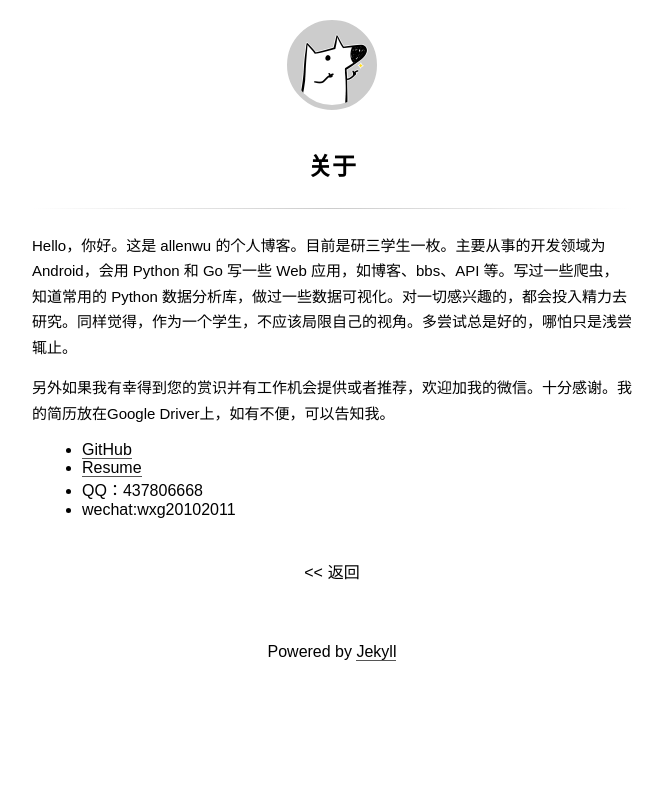
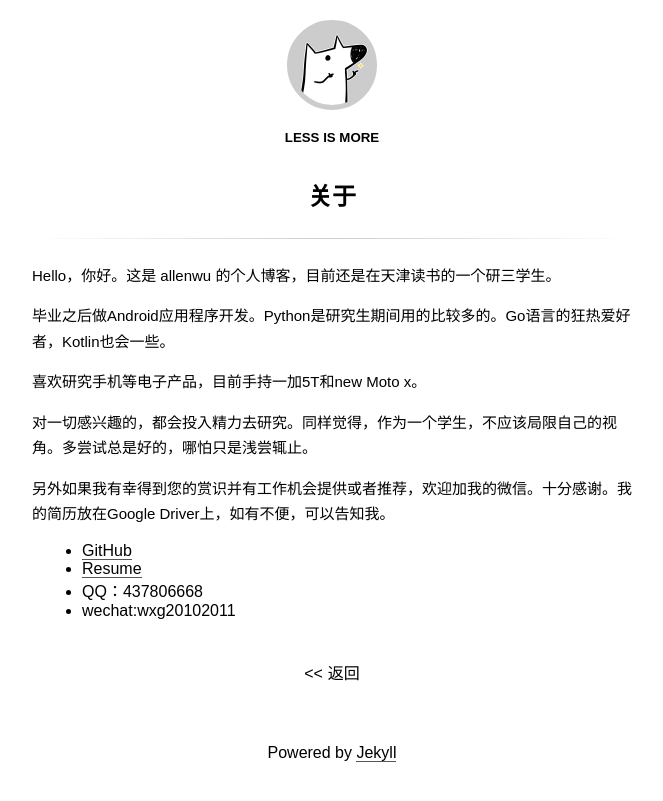
Before and after one commit to wuchangfeng/wuchangfeng.github.io, a Jekyll site: the page built from about.md, in a window 1280 px wide. Shown: the top 801 px of the page, without its empty margins (308-971 px from the left). Built offline with Jekyll 4.4.1, drawn with Linux system fonts in a browser that asks for light colours; some web fonts are replaced; comment, search, counter and statistics services are not loaded.

```diff
--- a/_config.yml
+++ b/_config.yml
@@ -1,5 +1,5 @@
 # 网站信息
-title:              "less is more"
+title:              "CHANG FENG"
 description:        "个人小站"
 
 # 作者信息
--- a/_includes/header.html
+++ b/_includes/header.html
@@ -11,6 +11,9 @@
 	<a href="{{ link | prepend: site.baseurl }}">
 		<img class="gravatar" width="80px" height="80px" src="/assets/gravatar.png">
 	</a>
+
 	<span class="logo-prompt">{{ prompt }}</span>
 
+	<h5>LESS IS MORE</h5>
+
 </aside>
--- a/_sass/main.scss
+++ b/_sass/main.scss
@@ -21,9 +21,14 @@
     display: none;
 }
 
+.container {
+  text-align: center;
+}
+
 .center{
   text-align: center;
 }
+
 
 .bottom-page {
     margin-top: 8px;
@@ -399,6 +404,10 @@
   }
 }
 
+
+
+
+
 /*主页核心代码*/
 section {
   max-width: 550px;
--- a/about.md
+++ b/about.md
@@ -2,7 +2,13 @@
 title: 关于
 ---
 
-Hello，你好。这是 allenwu 的个人博客。目前是研三学生一枚。主要从事的开发领域为 Android，会用 Python 和 Go 写一些 Web 应用，如博客、bbs、API 等。写过一些爬虫，知道常用的 Python 数据分析库，做过一些数据可视化。对一切感兴趣的，都会投入精力去研究。同样觉得，作为一个学生，不应该局限自己的视角。多尝试总是好的，哪怕只是浅尝辄止。
+Hello，你好。这是 allenwu 的个人博客，目前还是在天津读书的一个研三学生。
+
+毕业之后做Android应用程序开发。Python是研究生期间用的比较多的。Go语言的狂热爱好者，Kotlin也会一些。
+
+喜欢研究手机等电子产品，目前手持一加5T和new Moto x。
+
+对一切感兴趣的，都会投入精力去研究。同样觉得，作为一个学生，不应该局限自己的视角。多尝试总是好的，哪怕只是浅尝辄止。
 
 另外如果我有幸得到您的赏识并有工作机会提供或者推荐，欢迎加我的微信。十分感谢。我的简历放在Google Driver上，如有不便，可以告知我。
 
```
